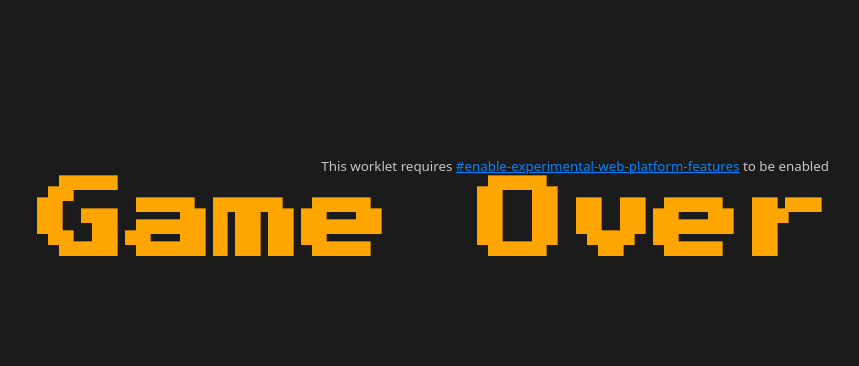
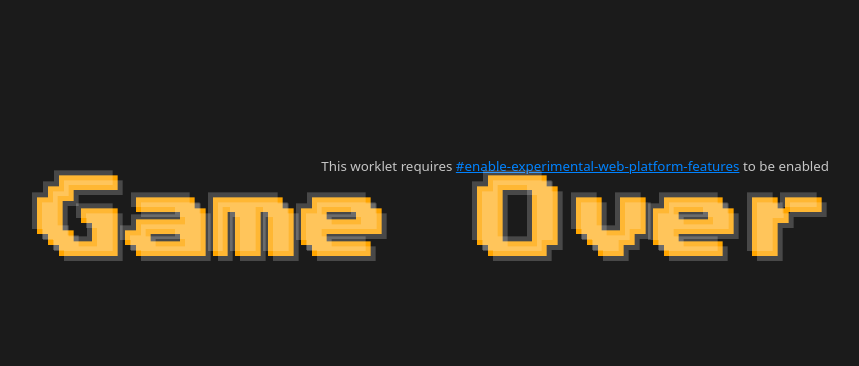
Before and after one commit to argyleink/houdini-static-gradient, a website: page app/index.html in a window 1280 px wide. Shown: the part 140-506 px from the top of the page, without its empty margins (207-1066 px from the left). Drawn offline with Linux system fonts and the light colour scheme; files that its build step writes are made by us from their sources.

Commit message:
adds text shadow

```diff
--- a/app/css/index.css
+++ b/app/css/index.css
@@ -46,6 +46,7 @@ h1,h2,h3,h4,h5,h6,small {
 }
 
 a {
+  color: var(--brand);
   color: color(display-p3 0 .5 1);
 
   &:visited {
@@ -88,6 +89,11 @@ h1 {
   -webkit-background-clip: text;
   -webkit-text-fill-color: transparent;
 
+  text-shadow:
+    -5px -5px 0 hsl(0 0% 100% / 20%),
+    5px 5px 0 hsl(0 0% 100% / 20%)
+  ;
+
   @media (prefers-reduced-motion: no-preference) {
     animation: fire-dance 100s linear infinite;
   }
```
